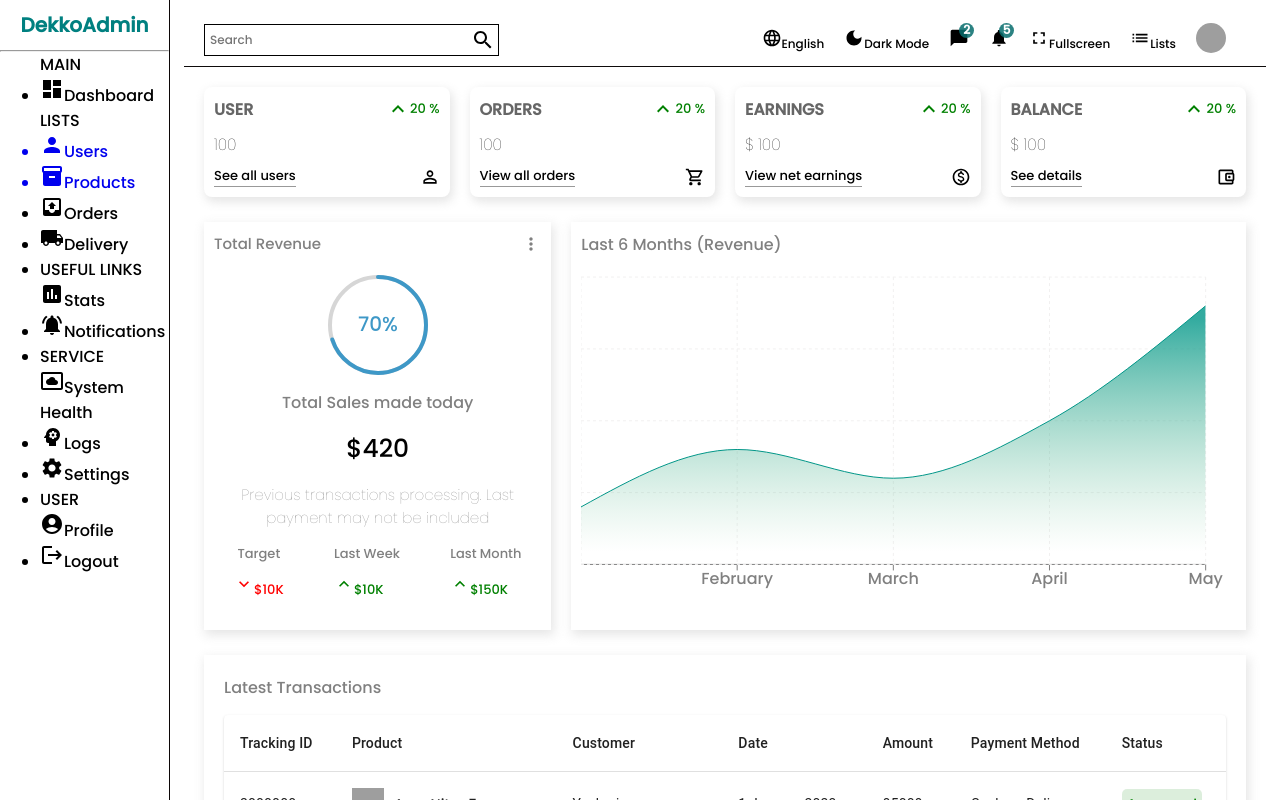
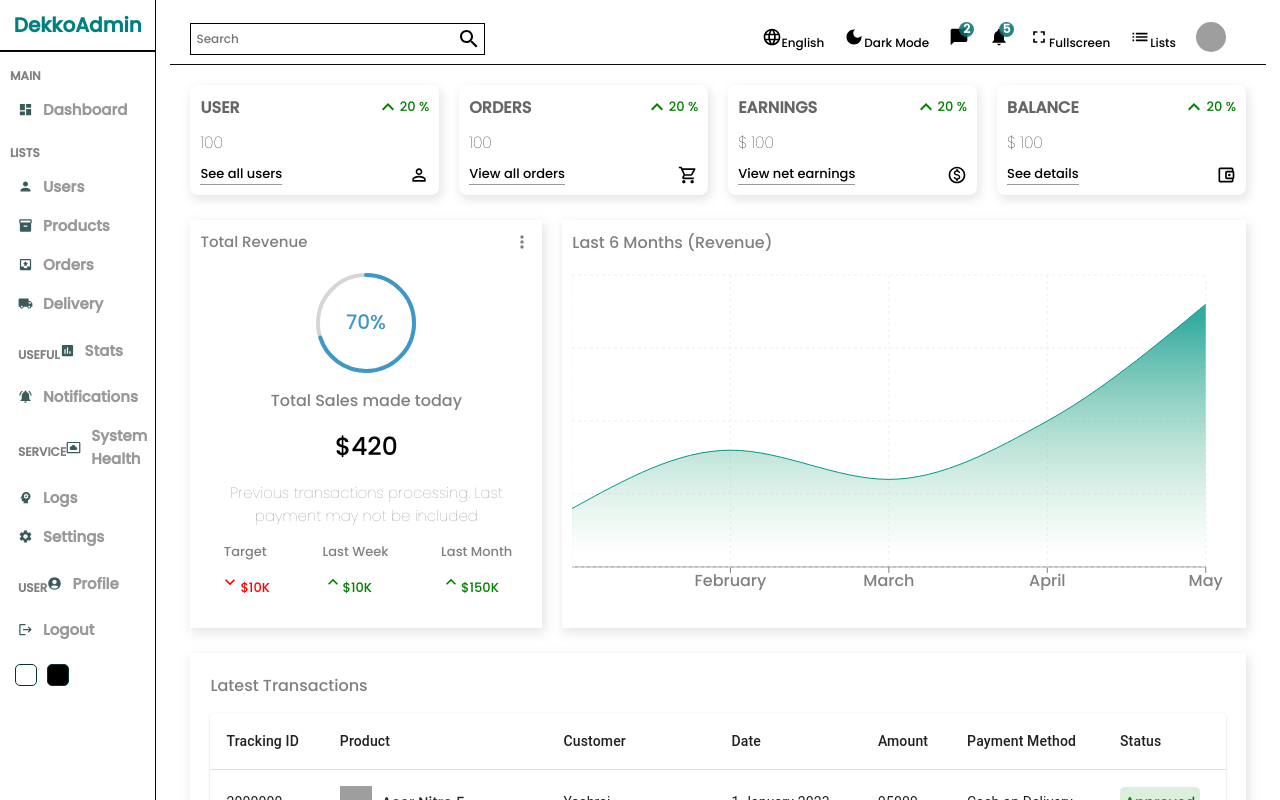
Before and after one commit to soumyakants4/Admin-Dashboard-Me-React, a React (Create React App) app: page / in a window 1280 px wide. Shown: the top 800 px of the page. Built offline with nearby package versions, Linux system fonts and the light colour scheme; grey boxes are pictures that could not be loaded.

Commit message:
9 Feb 2023-2

```diff
--- a/src/components/navbar/navbar.scss
+++ b/src/components/navbar/navbar.scss
@@ -1,5 +1,5 @@
 .navbar {
-  height: 52px;
+  height: 50px;
   border-bottom: 0.75px solid rgb(14, 11, 11);
   display: flex;
   align-items: center;
@@ -39,7 +39,6 @@
         align-items: center;
         margin-right: 20px;
         position: relative;
-      }
 
         .icon {
           font-size: 20px;
@@ -49,7 +48,6 @@
           width: 30px;
           height: 30px;
           border-radius: 60%;
-        align-items: center;
         }
 
         .counter {
@@ -70,3 +68,4 @@
       }
     }
   }
+}
--- a/src/components/sidebar/Sidebar.jsx
+++ b/src/components/sidebar/Sidebar.jsx
@@ -37,10 +37,10 @@ const Sidebar = () => {
             </li>
           </Link>
           <Link to="/products" style={{ textDecoration: "none" }}>
-          <li>
-            <Inventory2Icon className="icon" />
-            <span>Products</span>
-          </li>
+            <li>
+              <Inventory2Icon className="icon" />
+              <span>Products</span>
+            </li>
           </Link>
           <li>
             <OutboxIcon className="icon" />
@@ -51,7 +51,7 @@ const Sidebar = () => {
             <span>Delivery</span>
           </li>
           <li>
-            <p className="title">USEFUL LINKS</p>
+            <p className="title">USEFUL</p>
             <AssessmentIcon className="icon" />
             <span>Stats</span>
           </li>
--- a/src/components/sidebar/sidebar.scss
+++ b/src/components/sidebar/sidebar.scss
@@ -1,9 +1,8 @@
 .sidebar {
-  flex: 1.25;
-  border-right: 0.75px solid rgb(12, 7, 7);
+  flex: 1.1;
+  border-right: 1px solid rgb(12, 7, 7);
   min-height: 100vh;
   background-color: white;
-  cursor: pointer;
 
   .top {
     height: 50px;
@@ -15,6 +14,7 @@
       font-size: 20px;
       font-weight: bold;
       color: teal;
+    }
   }
 
   hr {
@@ -31,17 +31,17 @@
       padding: 0;
 
       .title {
-          font-size: 10px;
+        font-size: 12px;
         font-weight: bold;
         color: grey;
         margin-top: 15px;
-        }
+        margin-bottom: 5px;
       }
 
       li {
         display: flex;
         align-items: center;
-        padding: 5px;
+        padding: 8px;
         cursor: pointer;
 
         &:hover {
@@ -58,6 +58,7 @@
           font-weight: 600;
           color: #999;
           margin-left: 10px;
+        }
       }
     }
   }
@@ -78,11 +79,9 @@
       &:nth-child(1) {
         background-color: white;
       }
-
       &:nth-child(2) {
         background-color: black;
       }
     }
   }
 }
-}
--- a/src/pages/new/New.jsx
+++ b/src/pages/new/New.jsx
@@ -5,7 +5,7 @@ import { DriveFolderUploadOutlined } from "@mui/icons-material";
 import { useState } from "react";
 
 const New = ({ inputs, title }) => {
-  const [file, setFile] = useState("file");
+  const [file, setFile] = useState("");
 
   return (
     <div className="new">
@@ -18,7 +18,11 @@ const New = ({ inputs, title }) => {
         <div className="bottom">
           <div className="left">
             <img
-              src={file ? URL.createObjectURL(file) : "https://icon-library.com/images/no-image-icon/no-image-icon-0.jpg"}
+              src={
+                file
+                  ? URL.createObjectURL(file)
+                  : "https://icon-library.com/images/no-image-icon/no-image-icon-0.jpg"
+              }
               alt="avatar"
             />
           </div>
@@ -45,7 +49,6 @@ const New = ({ inputs, title }) => {
             </form>
           </div>
         </div>
-        test
       </div>
     </div>
   );
--- a/src/pages/new/new.scss
+++ b/src/pages/new/new.scss
@@ -10,7 +10,9 @@
       -webkit-box-shadow: 2px 4px 10px 1px rgba(0, 0, 0, 0.47);
       box-shadow: 2px 4px 10px 1px rgba(201, 201, 201, 0.47);
       border-radius: 8px;
+      padding: 10px;
       margin: 20px;
+      display: flex;
 
       h1 {
         color: rgba(26, 26, 26, 0.719);
@@ -58,6 +60,7 @@
               border-bottom: 1px solid gray;
             }
           }
+
           button {
             cursor: pointer;
             width: 150px;
```
Lines whose indentation alone changed are shown as unchanged.
